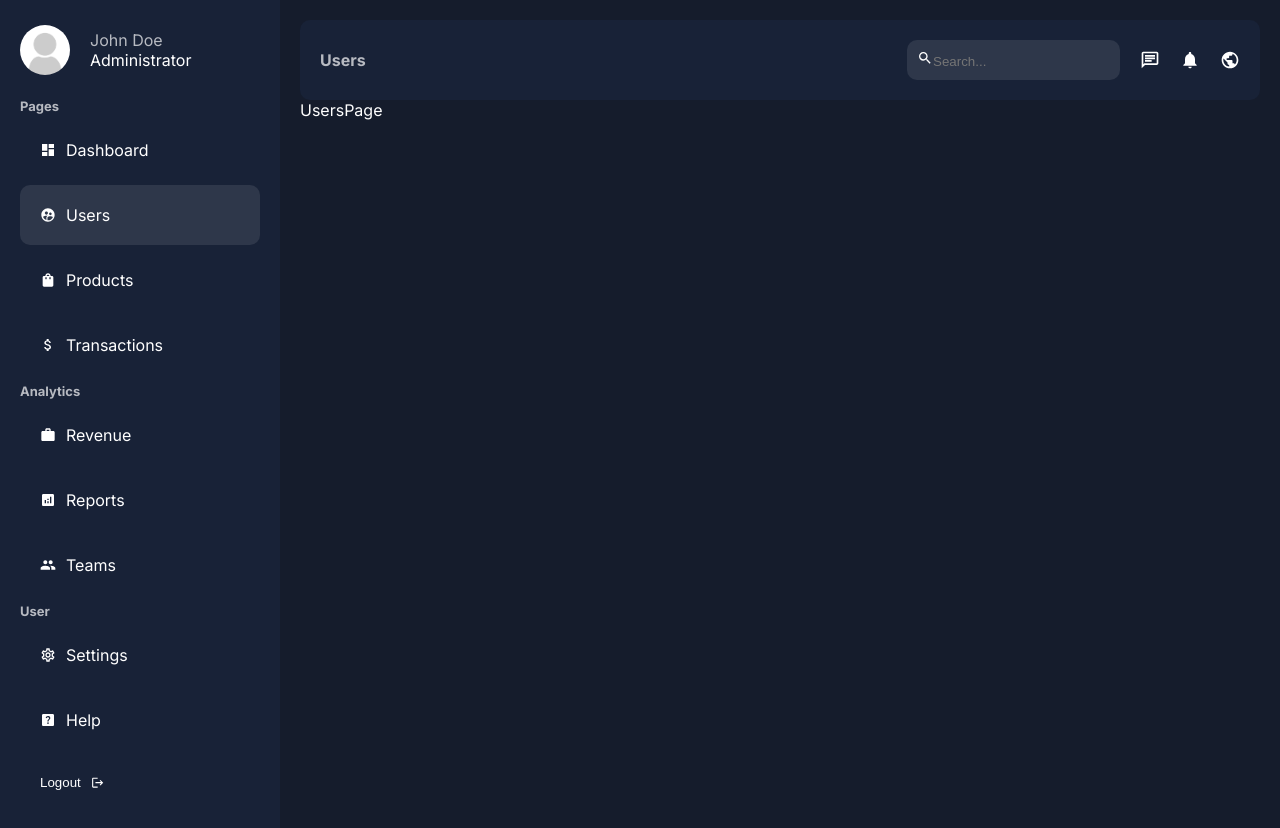
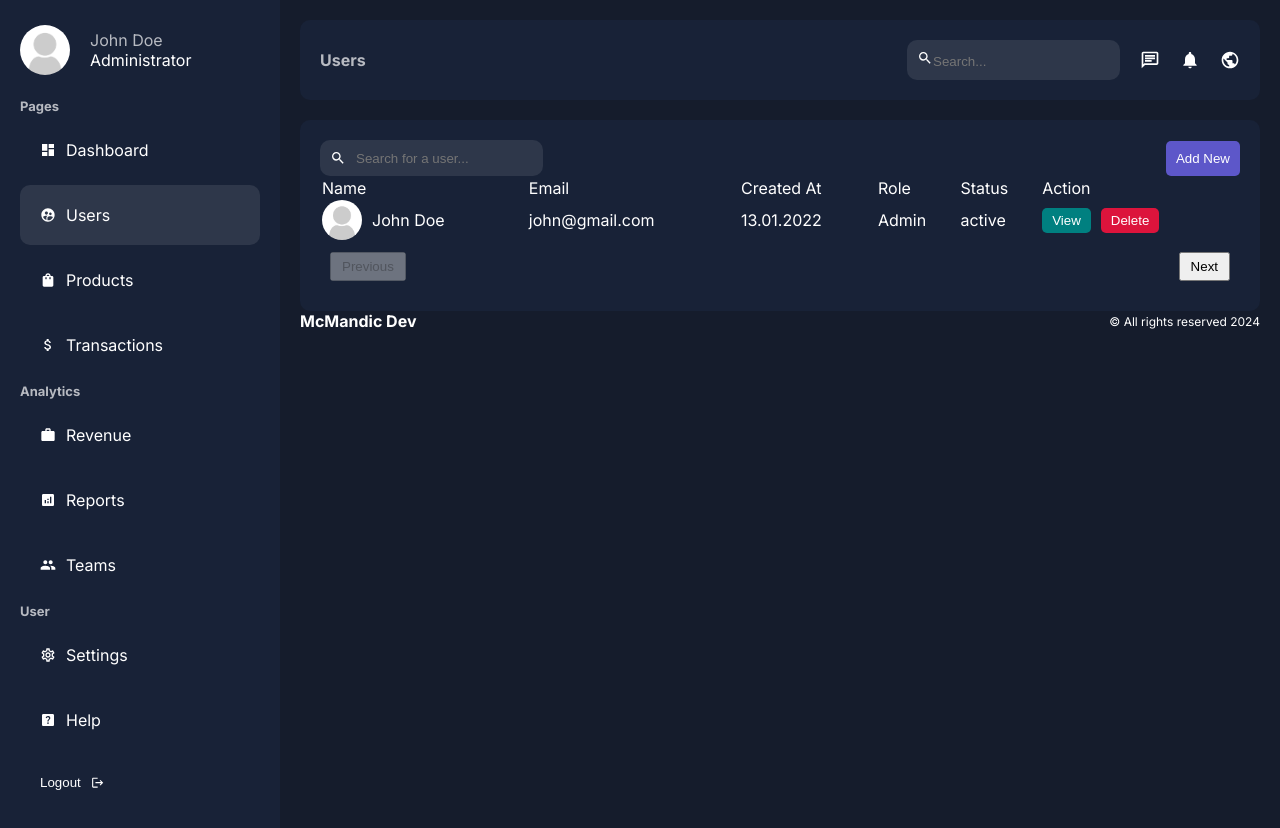
Before and after one commit to mcmicko/nextjs-admin, a Next.js app: page /dashboard/users in a window 1280 px wide. Built offline with nearby package versions, Linux system fonts and the light colour scheme.

Commit message:
Users Products Design

```diff
--- a/app/dashboard/layout.jsx
+++ b/app/dashboard/layout.jsx
@@ -1,6 +1,7 @@
 import Navbar from '../ui/dashboard/navbar/navbar';
 import Sidebar from '../ui/dashboard/sidebar/sidebar';
 import styles from '../ui/dashboard/dashboard.module.css';
+import Footer from '../ui/dashboard/footer/footer';
 
 const layout = ({ children }) => {
   return (
@@ -11,6 +12,7 @@ const layout = ({ children }) => {
       <div className={styles.content}>
         <Navbar />
         {children}
+        <Footer />
       </div>
     </div>
   );
--- a/app/dashboard/users/page.jsx
+++ b/app/dashboard/users/page.jsx
@@ -1,7 +1,66 @@
 import React from 'react';
+import styles from '@/app/ui/dashboard/users/users.module.css';
+import Search from '@/app/ui/dashboard/search/search';
+import Link from 'next/link';
+import Image from 'next/image';
+import Pagination from '@/app/ui/dashboard/pagination/pagination';
 
 const UsersPage = () => {
-  return <div>UsersPage</div>;
+  return (
+    <div className={styles.container}>
+      <div className={styles.top}>
+        <Search placeholder='Search for a user...' />
+        <Link href='/dashboard/users/add'>
+          <button className={styles.addButton}>Add New</button>
+        </Link>
+      </div>
+      <table className={styles.table}>
+        <thead>
+          <tr>
+            <td>Name</td>
+            <td>Email</td>
+            <td>Created At</td>
+            <td>Role</td>
+            <td>Status</td>
+            <td>Action</td>
+          </tr>
+        </thead>
+        <tbody>
+          <tr>
+            <td>
+              <div className={styles.user}>
+                <Image
+                  src='/noavatar.png'
+                  alt=''
+                  width={40}
+                  height={40}
+                  className={styles.userImage}
+                />
+                John Doe
+              </div>
+            </td>
+            <td>john@gmail.com</td>
+            <td>13.01.2022</td>
+            <td>Admin</td>
+            <td>active</td>
+            <td>
+              <div className={styles.buttons}>
+                <Link href='/'>
+                  <button className={`${styles.button} ${styles.view}`}>
+                    View
+                  </button>
+                </Link>
+                <button className={`${styles.button} ${styles.delete}`}>
+                  Delete
+                </button>
+              </div>
+            </td>
+          </tr>
+        </tbody>
+      </table>
+      <Pagination />
+    </div>
+  );
 };
 
 export default UsersPage;
--- /dev/null
+++ b/app/ui/dashboard/footer/footer.jsx
@@ -0,0 +1,13 @@
+import React from 'react';
+import styles from './footer.module.css';
+
+const Footer = () => {
+  return (
+    <div className={styles.container}>
+      <div className={styles.logo}>McMandic Dev</div>
+      <div className={styles.text}>&copy; All rights reserved 2024</div>
+    </div>
+  );
+};
+
+export default Footer;
--- /dev/null
+++ b/app/ui/dashboard/footer/footer.module.css
@@ -0,0 +1,13 @@
+.container {
+  display: flex;
+  align-items: center;
+justify-content: space-between;
+}
+
+.logo {
+  font-weight: bold;
+}
+
+.text {
+  font-size: 12px;
+}
--- /dev/null
+++ b/app/ui/dashboard/pagination/pagination.jsx
@@ -0,0 +1,15 @@
+import React from 'react';
+import styles from './pagination.module.css';
+
+const Pagination = () => {
+  return (
+    <div className={styles.container}>
+      <button className={styles.button} disabled>
+        Previous
+      </button>
+      <button className={styles.button}>Next</button>
+    </div>
+  );
+};
+
+export default Pagination;
--- /dev/null
+++ b/app/ui/dashboard/pagination/pagination.module.css
@@ -0,0 +1,19 @@
+.container {
+  padding: 10px;
+  display: flex;
+  justify-content: space-between;
+}
+
+.button {
+  padding: 5px 10px;
+  cursor: pointer;
+}
+
+.button {
+  padding: 5px 10px;
+  cursor: pointer;
+}
+
+.button:disabled {
+  cursor: not-allowed;
+}
--- /dev/null
+++ b/app/ui/dashboard/products/products.module.css
@@ -0,0 +1,3 @@
+.container {
+
+}
--- /dev/null
+++ b/app/ui/dashboard/search/search.jsx
@@ -0,0 +1,14 @@
+import React from 'react';
+import { MdSearch } from 'react-icons/md';
+import styles from './search.module.css';
+
+const Search = ({ placeholder }) => {
+  return (
+    <div className={styles.container}>
+      <MdSearch />
+      <input type='text' placeholder={placeholder} className={styles.input} />
+    </div>
+  );
+};
+
+export default Search;
--- /dev/null
+++ b/app/ui/dashboard/search/search.module.css
@@ -0,0 +1,16 @@
+.container {
+  display: flex;
+  align-items: center;
+  gap: 10px;
+  background-color: #2e374a;
+  padding: 10px;
+  border-radius: 10px;
+  width: max-content;
+}
+
+.input {
+  background-color: transparent;
+  border: none;
+  color: var(--text);
+  outline: none;
+}
--- /dev/null
+++ b/app/ui/dashboard/users/users.module.css
@@ -0,0 +1,57 @@
+.container {
+  background-color: var(--bgSoft);
+  padding: 20px;
+  border-radius: 10px;
+  margin-top: 20px;
+}
+
+.top {
+  display: flex;
+  align-items: center;
+  justify-content: space-between;
+}
+
+.addButton {
+  padding: 10px;
+  background-color: #5d57c9;
+  color: var(--text);
+  border: none;
+  border-radius: 5px;
+  cursor: pointer;
+}
+
+.table {
+  width: 100%;
+}
+
+.user {
+  display: flex;
+  align-items: center;
+  gap: 10px;
+}
+
+.userImage {
+  border-radius: 50%;
+  object-fit: cover;
+}
+
+.buttons {
+  display: flex;
+  gap: 10px;
+}
+
+.button {
+  padding: 5px 10px;
+  border-radius: 5px ;
+  color: var(--text);
+  border: none;
+  cursor: pointer;
+}
+
+.view {
+  background-color: teal;
+}
+
+.delete {
+  background-color: crimson;
+}
```
